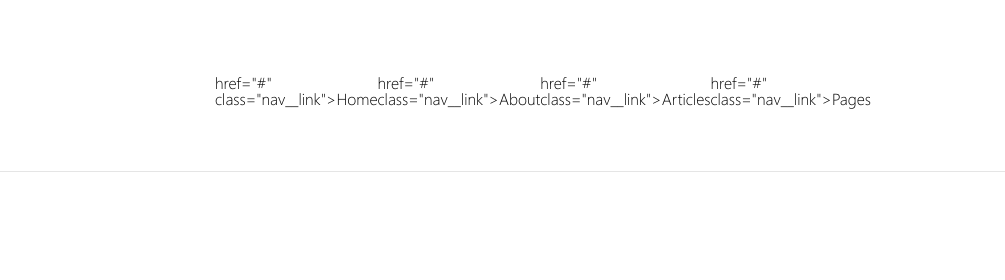
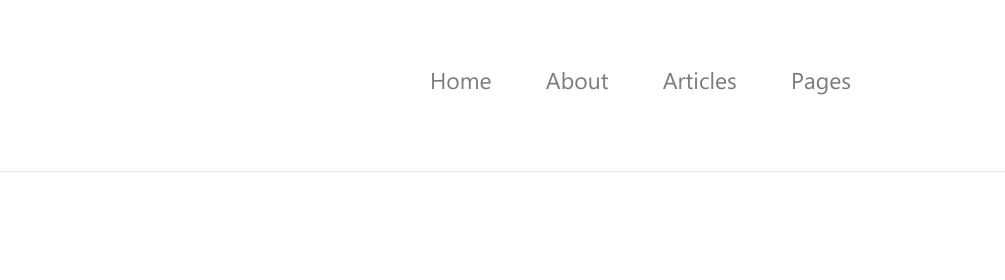
Before and after one commit to ilyashablouski/templateOnlineGroup, a plain HTML site: page index.html in a window 1280 px wide. Shown: the top 280 px of the page, 275-1280 px from the left. Drawn offline with nearby package versions, Linux system fonts and the light colour scheme; a web font is replaced by a local one.

Commit message:
fix a tags

```diff
--- a/index.html
+++ b/index.html
@@ -38,10 +38,10 @@
         </a>
       </div>
       <nav class="nav header__nav">
-        <a> href="#" class="nav__link">Home</a>
-        <a> href="#" class="nav__link">About</a>
-        <a> href="#" class="nav__link">Articles</a>
-        <a> href="#" class="nav__link">Pages</a>
+        <a href="#" class="nav__link">Home</a>
+        <a href="#" class="nav__link">About</a>
+        <a href="#" class="nav__link">Articles</a>
+        <a href="#" class="nav__link">Pages</a>
       </nav>
     </div>
   </header>
```
